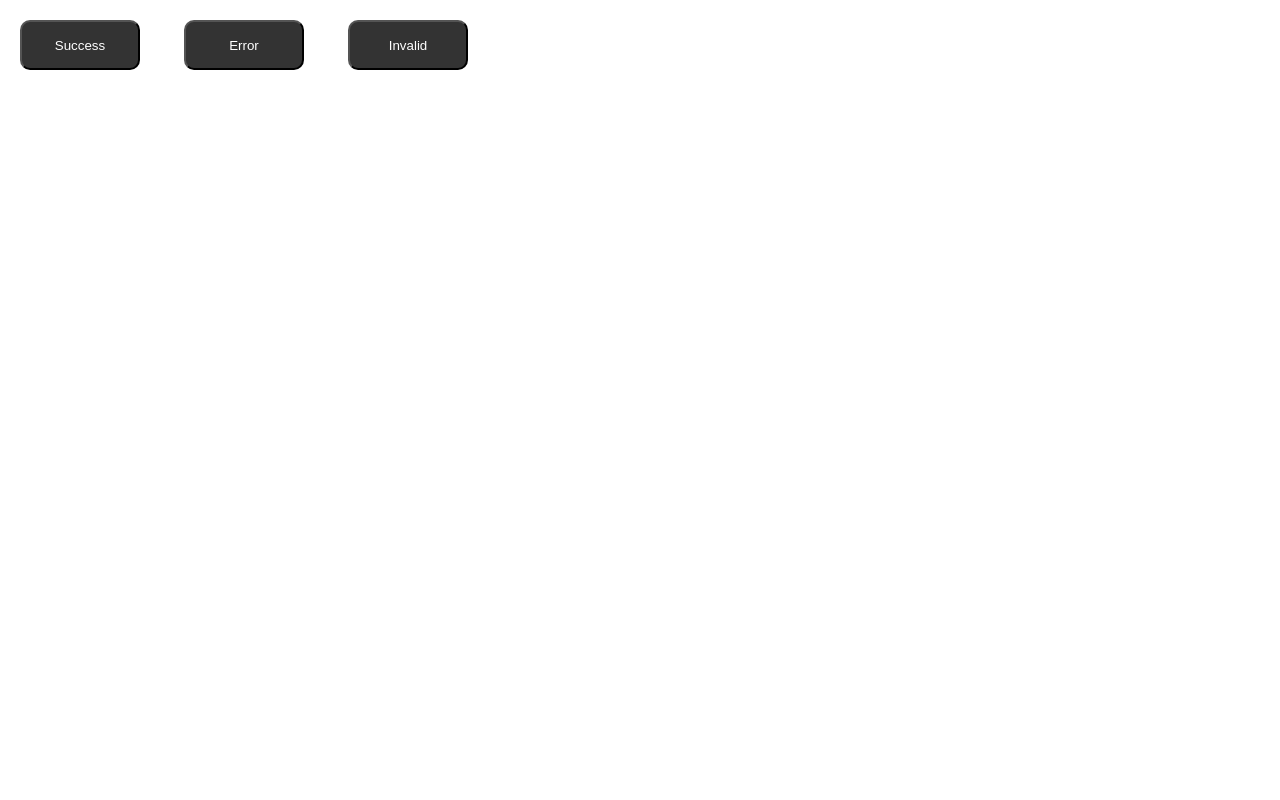
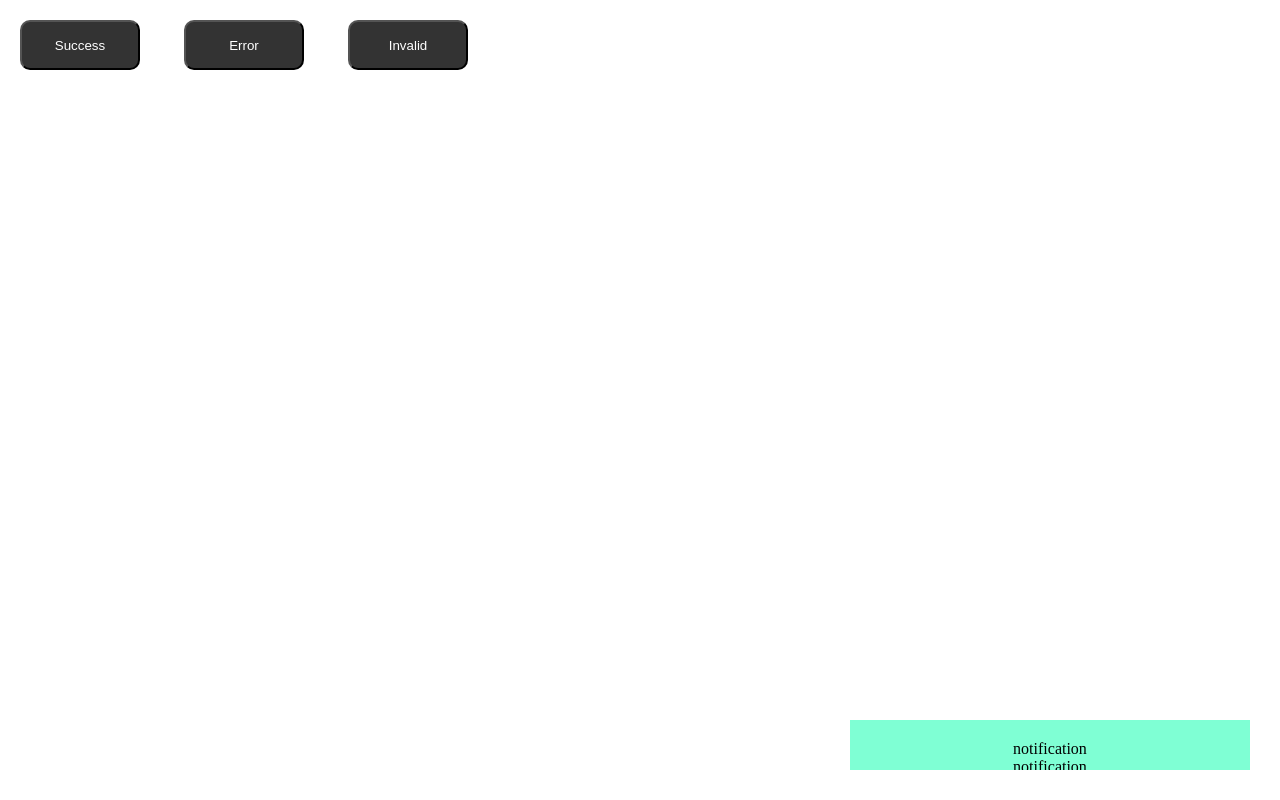
Before and after one commit to fmfahath/toastNotification, a plain HTML site: page index.html in a window 1280 px wide. Drawn offline with Linux system fonts and the light colour scheme.

Commit message:
toast noiication div added

```diff
--- a/index.html
+++ b/index.html
@@ -14,6 +14,14 @@
         <button>Invalid</button>
     </div>
 
+    <div id="toast-box">
+        <p>notification</p>
+        <p>notification</p>
+        <p>notification</p>
+    </div>
+
+
+
 <script src="./app.js"></script>
 </body>
 </html>
--- a/style.css
+++ b/style.css
@@ -17,3 +17,17 @@ body{
     border-radius: 10px;
     cursor: pointer;
 }
+
+#toast-box{
+    width: 400px;
+    height: 50px;
+    background-color: aquamarine;
+    position: absolute;
+    bottom: 30px;
+    right: 30px;
+    display: flex;
+    align-items: center;
+    flex-direction: column;
+    overflow: hidden;
+    padding: 20px;
+}
```
